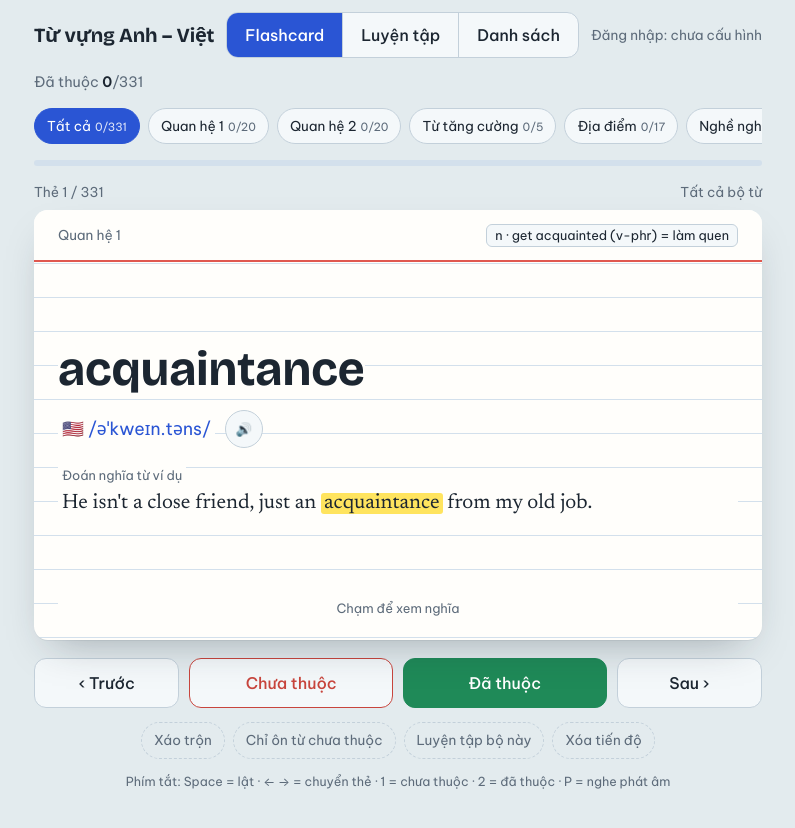
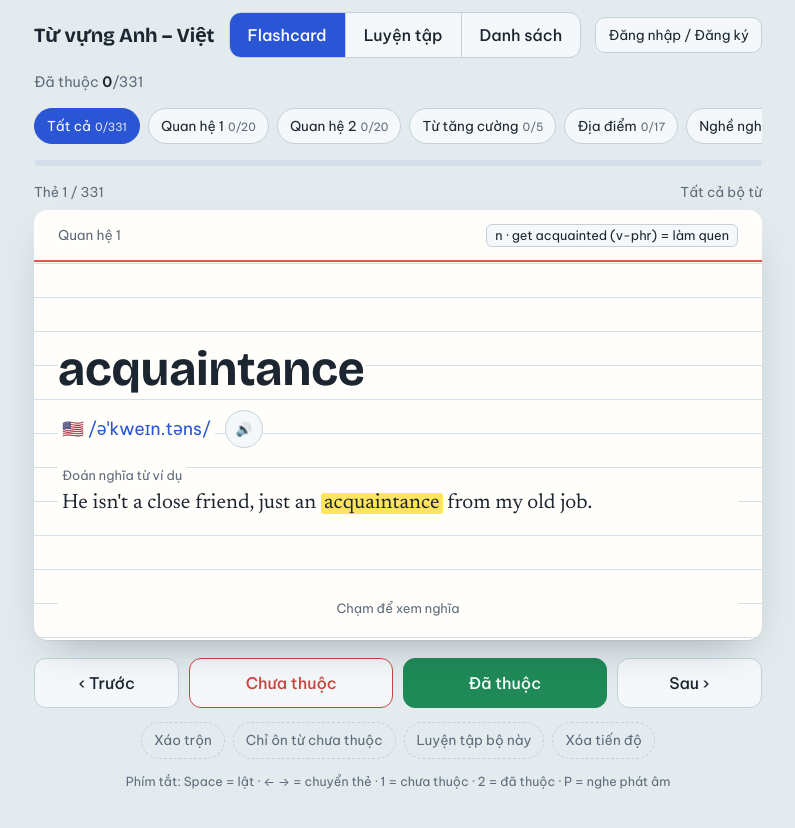
Before and after one commit to ChillDevHunger/my-flashcard, a plain HTML site: page vocab-app.html in a window 1280 px wide. Shown: the whole page, without its empty margins (242-1037 px from the left). Drawn offline with nearby package versions, Linux system fonts and the light colour scheme.

Commit message:
Configure Supabase URL and publishable key (#9)
Co-authored-by: hung_dep_zai <hungnd@hungserver.tail2da20b.ts.net>

```diff
--- a/vocab-app.html
+++ b/vocab-app.html
@@ -274,8 +274,8 @@ body{margin:0;min-height:100%;background:var(--desk);color:var(--ink);font-famil
 <script src="https://cdn.jsdelivr.net/npm/@supabase/supabase-js@2.45.4/dist/umd/supabase.min.js"></script>
 <script>
 // ---------- Cấu hình Supabase (khóa anon là công khai; KHÔNG dán service-role key) ----------
-const SUPABASE_URL = '';       // ví dụ: https://xxxx.supabase.co
-const SUPABASE_ANON_KEY = '';  // anon public key
+const SUPABASE_URL = 'https://vkykofycwhgkizbjjpgj.supabase.co';
+const SUPABASE_ANON_KEY = 'sb_publishable_JMbSFsOHd6fxPfTUbgUc_A_0Jdqodmi';  // publishable (anon) key
 const DECKS = [
 {id:'rel1', name:'Quan hệ 1', raw:`
 acquaintance|n · get acquainted (v-phr) = làm quen|/əˈkweɪn.təns/|người quen|He isn't a close friend, just an *acquaintance* from my old job.|Anh ấy không phải bạn thân, chỉ là người quen từ chỗ làm cũ của tôi.
```
